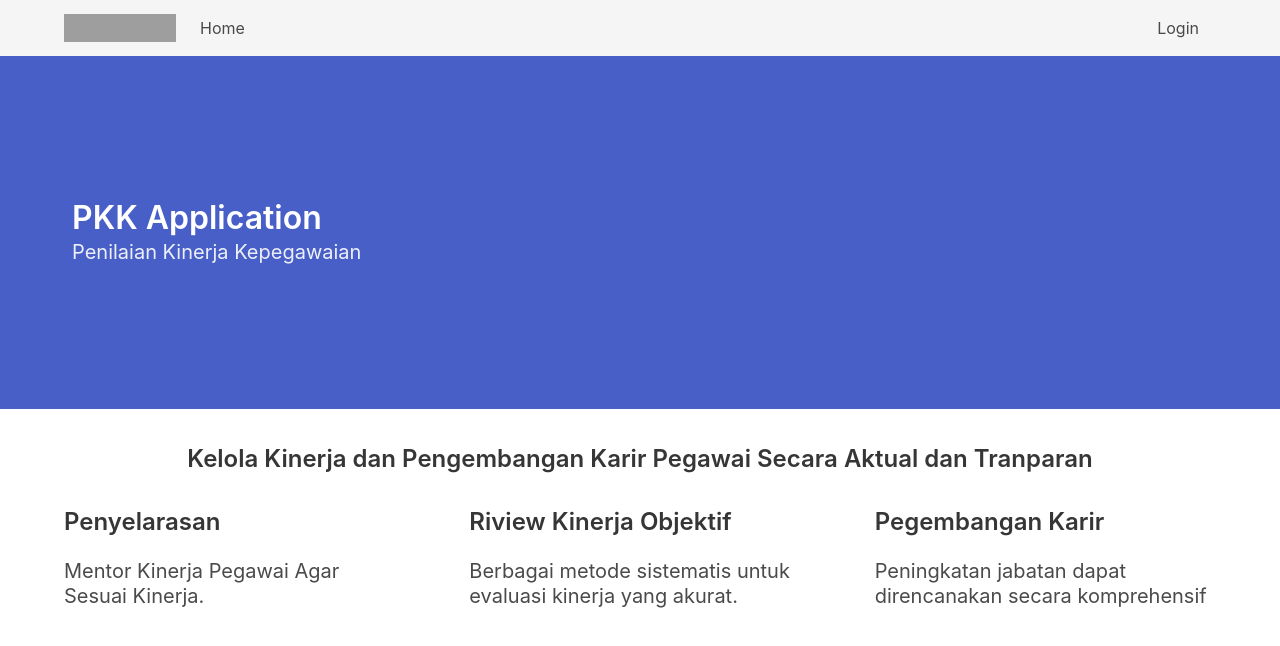
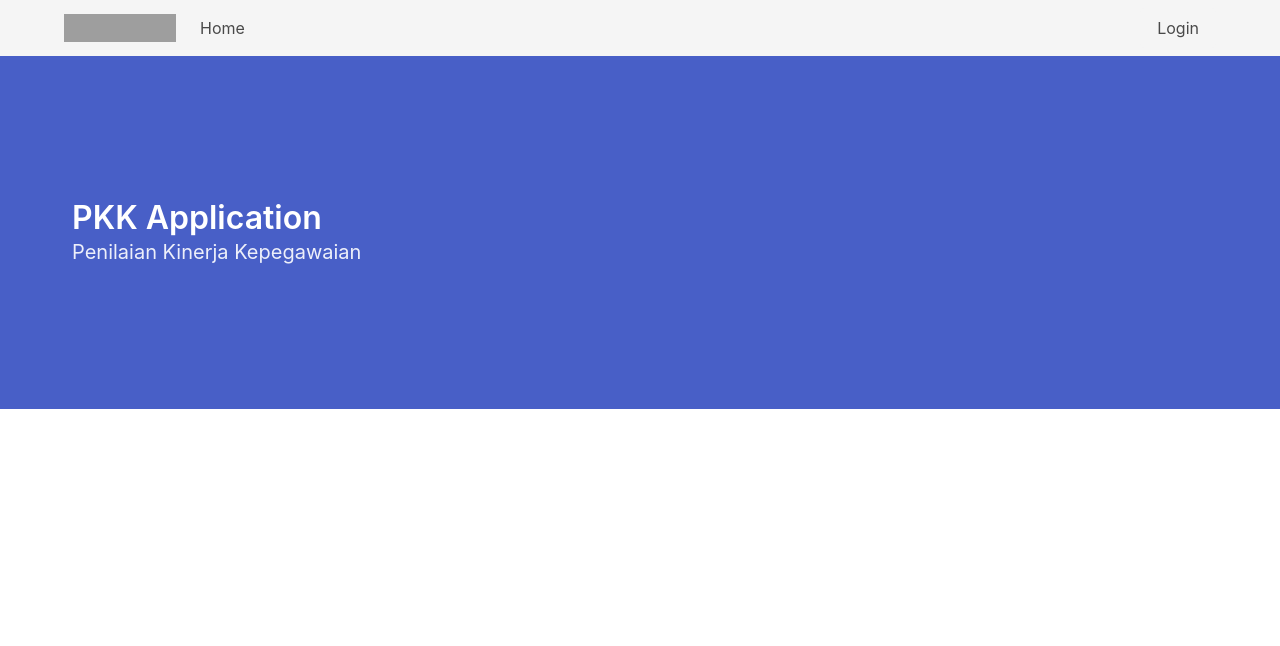
Before and after one commit to fazrithe/pkk-frontend, a Next.js app: page / in a window 1280 px wide. Shown: the top 646 px of the page. Built offline with nearby package versions, Linux system fonts and the light colour scheme; grey boxes are pictures that could not be loaded.

Commit message:
update cors
update cors

```diff
--- /dev/null
+++ b/next.config.js
@@ -0,0 +1,16 @@
+module.exports = {
+  async headers() {
+    return [
+      {
+        // matching all API routes
+        source: "/api/:path*",
+        headers: [
+          { key: "Access-Control-Allow-Credentials", value: "true" },
+          { key: "Access-Control-Allow-Origin", value: "*" },
+          { key: "Access-Control-Allow-Methods", value: "GET,OPTIONS,PATCH,DELETE,POST,PUT" },
+          { key: "Access-Control-Allow-Headers", value: "X-CSRF-Token, X-Requested-With, Accept, Accept-Version, Content-Length, Content-MD5, Content-Type, Date, X-Api-Version" },
+        ]
+      }
+    ]
+  }
+};
--- a/package.json
+++ b/package.json
@@ -1,5 +1,6 @@
 {
   "private": true,
+  "proxy": "http://localhost:5000",
   "scripts": {
     "dev": "next dev",
     "build": "next build",
@@ -10,10 +11,14 @@
     "axios": "^1.2.2",
     "bootstrap": "^5.2.3",
     "bulma": "^0.9.4",
+    "cors": "^2.8.5",
+    "cros": "^1.0.1",
     "date-fns": "^2.29.3",
     "gray-matter": "^4.0.3",
+    "js-cookie": "^3.0.1",
     "jwt-decode": "^3.1.2",
     "next": "latest",
+    "nextjs-cors": "^2.1.2",
     "prop-types": "^15.8.1",
     "react": "18.2.0",
     "react-dom": "18.2.0",
--- /dev/null
+++ b/pages/api/whoami.js
@@ -0,0 +1,15 @@
+import NextCors from 'nextjs-cors';
+
+async function handler(req, res) {
+   // Run the cors middleware
+   // nextjs-cors uses the cors package, so we invite you to check the documentation https://github.com/expressjs/cors
+   await NextCors(req, res, {
+      // Options
+      methods: ['GET', 'HEAD', 'PUT', 'PATCH', 'POST', 'DELETE'],
+      origin: '*',
+      optionsSuccessStatus: 200, // some legacy browsers (IE11, various SmartTVs) choke on 204
+   });
+
+   // Rest of the API logic
+   res.json({ message: 'Hello NextJs Cors!' });
+}
--- a/pages/auth/login.js
+++ b/pages/auth/login.js
@@ -2,6 +2,10 @@ import "bulma/css/bulma.css";
 import axios from "axios";
 import { useState } from 'react';
 import { errorAlert,successAlert } from "../componens/alert/alertService";
+import Router from 'next/router';
+import Cookies from 'js-cookie';
+import cors from "cors";
+import NextCors from 'nextjs-cors';
 
 export default function Login(){
     const [email, setEmail] = useState('');
@@ -14,11 +18,12 @@ export default function Login(){
                 email: email,
                 password: password
             }).then((response) => {
-                successAlert('success', response.data.msg ,'/dashboard')
+                Cookies.set('token', response.data.body);
+                Router.push('/dashboard');
             })
         }catch(error){
             if (error.response) {
-                errorAlert('Error',error.response.data.msg);
+                errorAlert('Error',error.response.data.msg, '/auth/login');
             }
         }
     }
--- a/pages/auth/register.js
+++ b/pages/auth/register.js
@@ -1,7 +1,6 @@
 import axios from "axios";
 import "bulma/css/bulma.css";
 import { useState } from 'react';
-import Swal from "sweetalert2";
 import { errorAlert,successAlert } from "../componens/alert/alertService";
 
 export default function Register(){
@@ -15,7 +14,6 @@ export default function Register(){
     const Register = async (e) => {
         e.preventDefault();
         try{
-            console.log(password);
             await axios.post('http://localhost:5000/api/register',{
                 name:name,
                 username:username,
@@ -27,7 +25,7 @@ export default function Register(){
             })
         }catch (error){
             if(error){
-                errorAlert('Error',error.response.data.msg);
+                errorAlert('Error',error.response.data.msg, '/auth/register');
             }
         }
     }
--- a/pages/componens/alert/alertService.js
+++ b/pages/componens/alert/alertService.js
@@ -6,13 +6,17 @@ const alertService = () => {
     successAlert
 }
 
-export async function errorAlert(title, message){
+export async function errorAlert(title, message, url){
     Swal.fire({
         title: title,
         text: message,
         icon: "error",
         confirmButtonText: "OK",
-      });
+    }).then(function () {
+        // Redirect the user
+        window.location.href = url;
+    });
+
 }
 
 export async function successAlert(title, message, url){
--- a/pages/componens/header/headerUser.js
+++ b/pages/componens/header/headerUser.js
@@ -1,12 +1,14 @@
 import "bulma/css/bulma.css";
 import axios from "axios";
 import { successAlert } from "../../componens/alert/alertService";
+import Cookies from "js-cookie";
 
 export default function Navbar() {
 
     const Logout = async () => {
         try{
             await axios.delete('http://localhost:5000/api/logout');
+            Cookies.remove('token');
             successAlert('success','Logout Success','/')
         }catch(error){
             console.log(error);
--- a/pages/dashboard/index.js
+++ b/pages/dashboard/index.js
@@ -1,6 +1,51 @@
+import { useState, useEffect } from "react";
+import axios from "axios";
+import jwt_decode from "jwt-decode";
 import Navbar from "../componens/header/headerUser";
+import { successAlert,errorAlert } from "../componens/alert/alertService";
+import Cookies from 'js-cookie';
+import Router from 'next/router';
 
 export default function dashboard(){
+    const [name, setName] = useState('');
+    const [token, setToken] = useState('');
+    const [expire, setExpire] = useState('');
+    const tokenLog = Cookies.get('token');
+
+    const refreshToken = async () => {
+        try{
+            console.log(tokenLog);
+            axios.defaults.headers.common['Authorization'] = `Bearer ${token}`
+            const response = await axios.get('http://localhost:5000/api/token')
+            .then((response) => {
+
+                //set response user to state
+                setUser(response.data);
+            })
+            Cookies.set('token', response.data.token);
+            config.headers.Authorization = `Bearer ${tokenLog}`;
+            setToken(response.data.token);
+            const decode = jwt_decode(response.data.token);
+            setName(decode.name);
+            setExpire(decode.expire);
+        }catch(error){
+            if(error.response){
+                // errorAlert('Error','Anda tidak dapat izin masuk ke halaman ini','/auth/login')
+            }
+        }
+    }
+
+
+    useEffect(() => {
+        if(!tokenLog) {
+
+            //redirect login page
+            Router.push('/auth/login');
+        }
+        refreshToken();
+    }, []);
+
+
     return(
         <div className="container">
             <Navbar/>
--- a/pages/index.js
+++ b/pages/index.js
@@ -3,7 +3,6 @@ import Navbar from "./componens/header/header";
 
 export default function Home({ allPostsData }) {
   return (
-    <>
     <div className="container is-fullhd">
     <Navbar/>
     <section className="hero is-medium is-link">
@@ -16,34 +15,6 @@ export default function Home({ allPostsData }) {
         </p>
       </div>
     </section>
-    <section className="container pt-9">
-      <div class="grid justify-items-center pb-9">
-        <div class="box-border md:box-content w-62">
-            <h3 className="title is-4">Kelola Kinerja dan Pengembangan Karir Pegawai Secara Aktual dan Tranparan</h3>
-          </div>
-      </div>
-      <div class="columns is-variable is-1-mobile is-0-tablet is-3-desktop is-8-widescreen is-2-fullhd">
-        <div class="column">
-          <div class="content is-small">
-            <h1 className="title">Penyelarasan</h1>
-            <label className="subtitle">Mentor Kinerja Pegawai Agar Sesuai Kinerja.</label>
-          </div>
-        </div>
-        <div class="column">
-          <div class="content is-small">
-            <h1 className="title">Riview Kinerja Objektif</h1>
-            <label className="subtitle">Berbagai metode sistematis untuk evaluasi kinerja yang akurat.</label>
-          </div>
-        </div>
-        <div class="column">
-          <div class="content is-small">
-            <h1 className="title">Pegembangan Karir</h1>
-            <label className="subtitle">Peningkatan jabatan dapat direncanakan secara komprehensif</label>
-          </div>
-        </div>
-      </div>
-    </section>
-    </div>
-    </>
+       </div>
     )
 }
```
Also changed, not shown: vercel.json (added), 1 other file (tests, documents, lock files or other folders).
